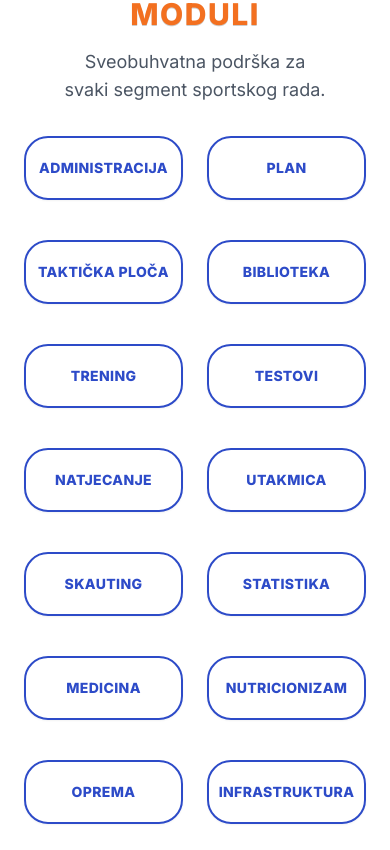
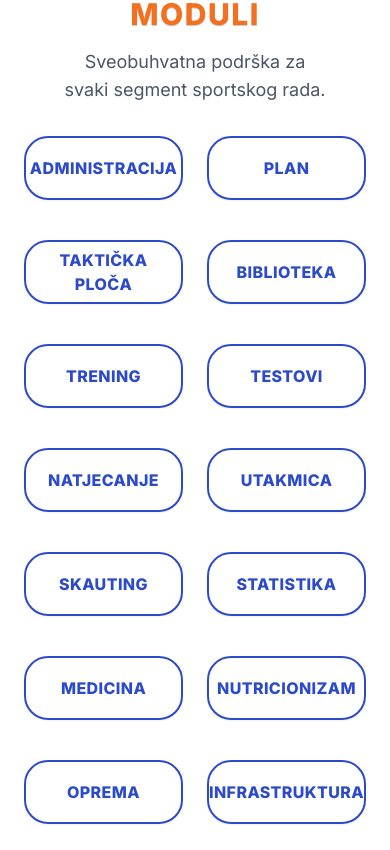
Before and after one commit to ThePresident11/revoludus-landing, a Next.js app: page / in a window 390 px wide. Shown: the part 2934-3784 px from the top of the page. Built offline with nearby package versions, Linux system fonts and the light colour scheme; no server answers.

Commit message:
Restore click toggle for touch devices in ModulesSection; hover used for desktop only

```diff
--- a/src/components/LandingPage/ModulesSection.tsx
+++ b/src/components/LandingPage/ModulesSection.tsx
@@ -81,19 +81,21 @@ export default function ModulesSection({ lang }: { lang: SupportedLang }) {
         className="max-w-7xl mx-auto flex flex-col lg:grid lg:grid-cols-4 gap-8"
       >
         {/* Lista modula */}
-        <div className="grid grid-cols-2 md:grid-cols-2 lg:grid-cols-3 gap-6 lg:col-span-3 text-sm md:text-base text-wrap balance">
+        <div className="grid grid-cols-2 md:grid-cols-2 lg:grid-cols-3 gap-6 lg:col-span-3 text-wrap balance">
           {moduleList.map((id) => (
             <div key={id} className="col-span-1">
               <div
-                onClick={() =>
-                  setActiveModule((prev) => (prev === id ? null : id))
-                }
                 onMouseEnter={() => {
                   if (window.innerWidth >= 1024) {
                     setActiveModule(id);
                   }
                 }}
-                className={`p-3 h-16 flex items-center justify-center text-center uppercase text-sm md:text-base font-bold tracking-wide border-2 rounded-2xl shadow-sm cursor-pointer transition-all duration-300 text-wrap balance truncate text-ellipsis max-w-full ${
+                onClick={() => {
+                  if (window.innerWidth < 1024) {
+                    setActiveModule((prev) => (prev === id ? null : id));
+                  }
+                }}
+                className={`p-3 h-16 flex items-center justify-center text-center uppercase text-base font-bold tracking-wide border-2 rounded-2xl shadow-sm cursor-pointer transition-all duration-300 text-wrap balance truncate text-ellipsis max-w-full ${
                   activeModule === id
                     ? "border-rev-orange text-rev-orange"
                     : "border-rev-blue text-rev-blue hover:border-rev-orange hover:text-rev-orange"
@@ -111,7 +113,7 @@ export default function ModulesSection({ lang }: { lang: SupportedLang }) {
                       alt={t[id].name}
                       className="mb-4 max-w-full h-auto rounded-xl shadow-md"
                     />
-                    <h3 className="text-lg text-rev-orange">{t[id].name}</h3>
+                    <h3 className="text-base text-rev-orange">{t[id].name}</h3>
                     <h4 className="max-w-md">{t[id].desc}</h4>
                   </div>
                 )}
```
